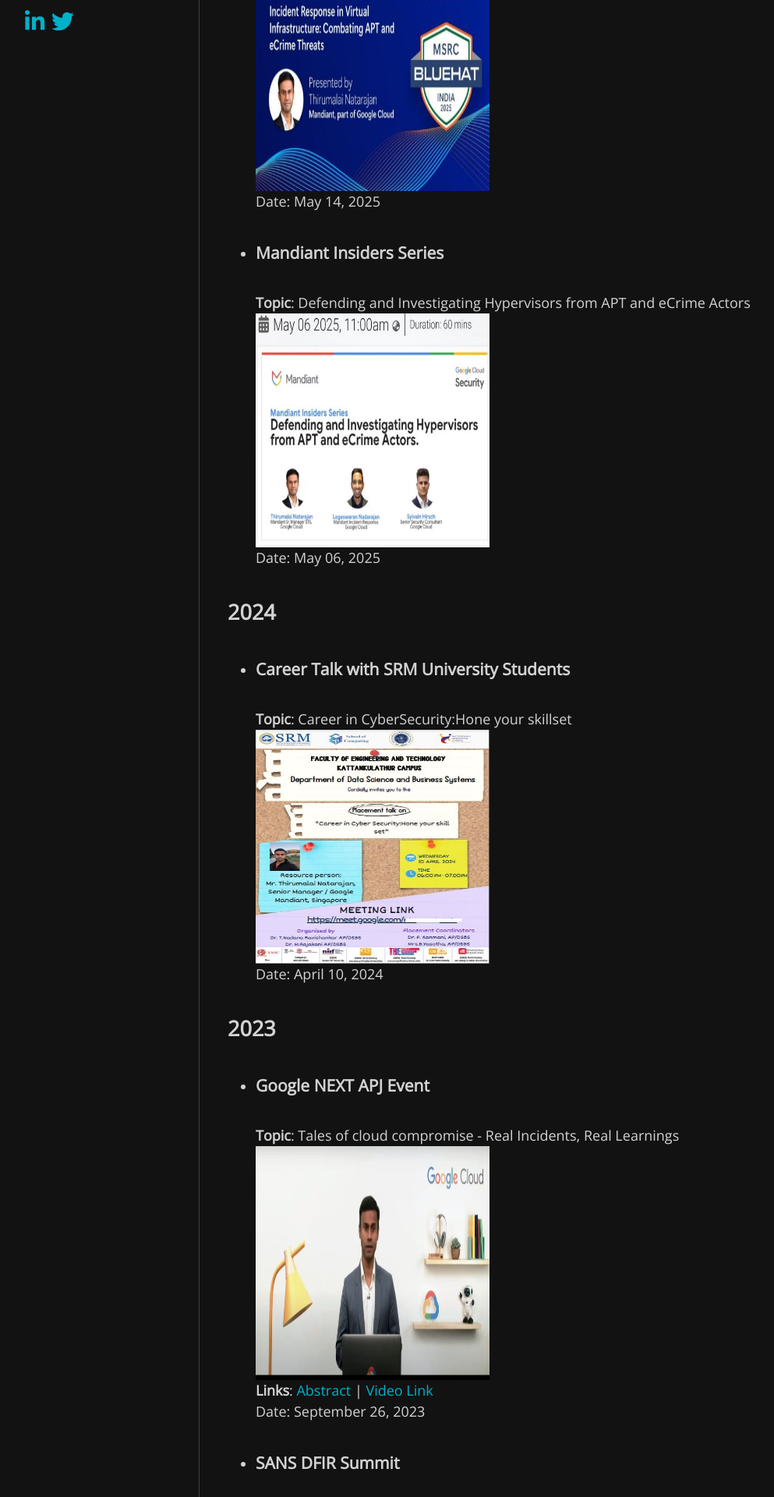
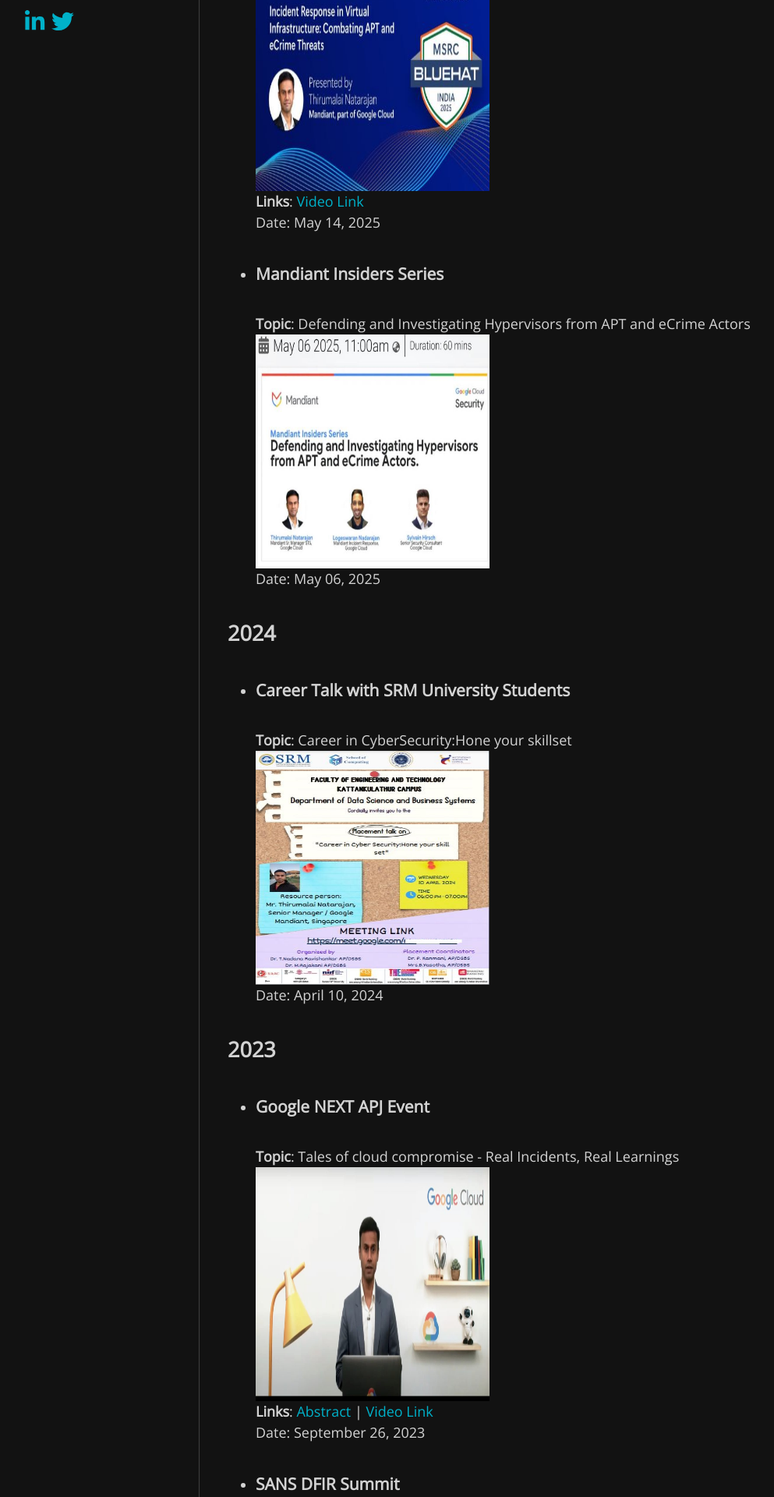
Before and after one commit to Th1ru-M/th1ru-m.github.io, a Jekyll site: the page built from talks.md, in a window 1280 px wide. Shown: the part 390-2310 px from the top of the page at 78% size, without its empty margins (134-1127 px from the left). Built offline with Jekyll 4.4.1, drawn with Linux system fonts in a browser that asks for light colours; nearby versions of some CDN libraries; some web fonts are replaced.

Commit message:
Update talks.md

```diff
--- a/talks.md
+++ b/talks.md
@@ -10,6 +10,7 @@ permalink: /talks/
 - ### **BlueHat Event**
 **Topic**: Incident Response in Virtual Infrastructure: Combating APT and eCrime Threats
 <img src="/image/bluehat.JPG" width="300" height="300" />
+**Links**: [Video Link](https://www.youtube.com/watch?v=xwr4m7W6LP8)
 Date: May 14, 2025
 
 - ### **Mandiant Insiders Series**
```
